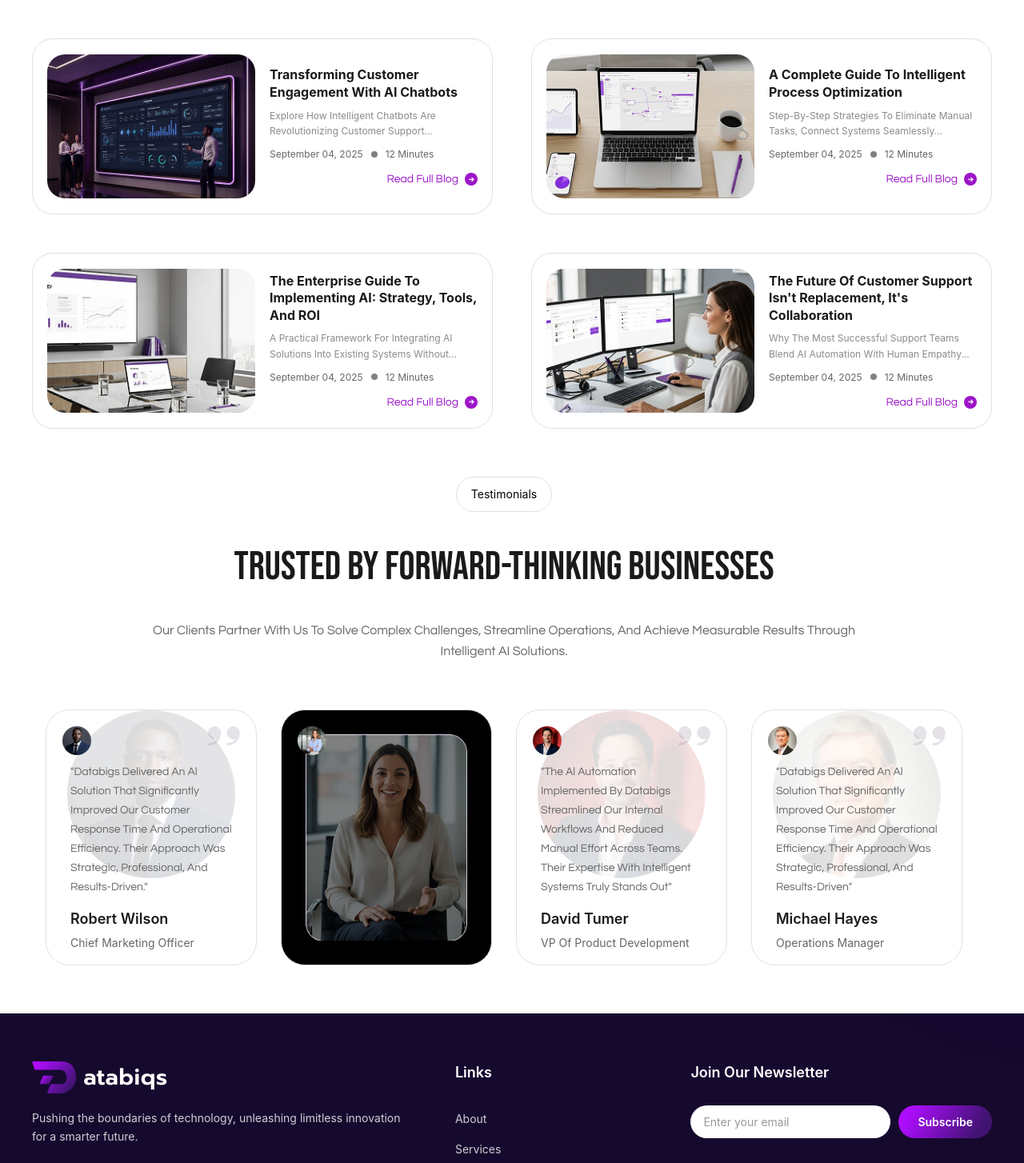
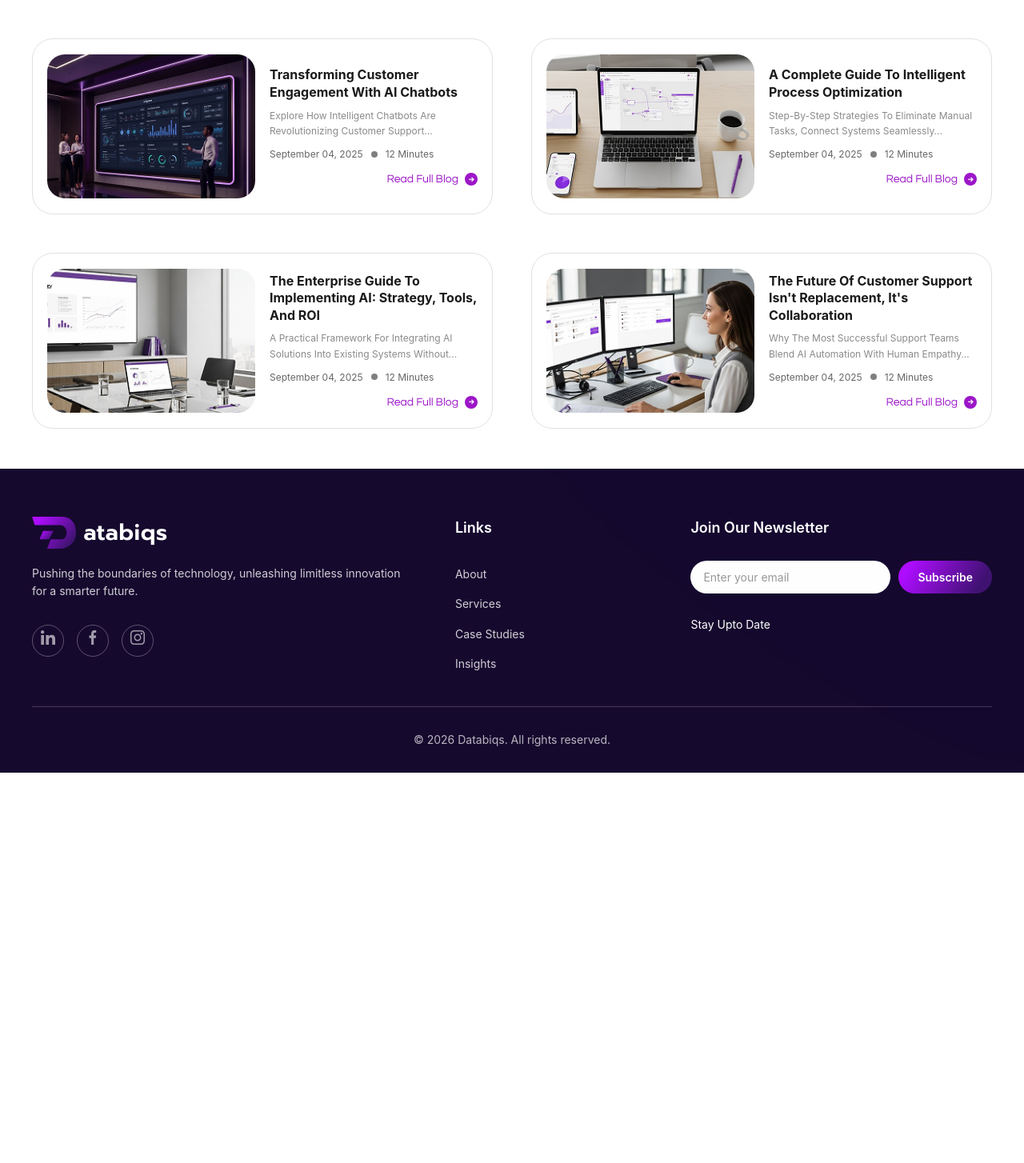
Before and after one commit to JAFFARDEV12/databiqs-website, a React (Create React App) app: page /insights-and-innovation in a window 1280 px wide. Shown: the part 1045-2499 px from the top of the page at 80% size. After the commit the page ends 2011 px from the top, so only its background shows below. Built offline with nearby package versions, Linux system fonts and the light colour scheme; grey boxes are pictures that could not be loaded.

Commit message:
home page,about,header,case study,contact us issues fix

```diff
--- a/src/components/about/AboutUs.css
+++ b/src/components/about/AboutUs.css
@@ -5,7 +5,7 @@
   transform: translateZ(0);
   will-change: transform;
 
-  background-color: red !important;
+
 }
 .top-gradient-wrapper {
   width: 100%;
--- a/src/components/case-studies/CaseStudyHero.css
+++ b/src/components/case-studies/CaseStudyHero.css
@@ -88,10 +88,10 @@
     min-height: clamp(220px, 40vw, 400px);
     border-radius: clamp(14px, 2vw, 24px);
     object-fit: cover;
-    background:
+   /*  background:
       radial-gradient(circle at 75% 10%, rgba(193, 158, 255, 0.5), transparent 45%),
       radial-gradient(circle at 22% 82%, rgba(106, 53, 222, 0.65), transparent 55%),
-      linear-gradient(135deg, #3d2369 0%, #522f8d 42%, #6d47c6 100%);
+      linear-gradient(135deg, #3d2369 0%, #522f8d 42%, #6d47c6 100%); */
     box-shadow: 0 14px 36px rgba(87, 37, 172, 0.24);
     display: block;
   }
--- a/src/components/case-studies/MoreCaseStudiesCarousel.css
+++ b/src/components/case-studies/MoreCaseStudiesCarousel.css
@@ -156,6 +156,7 @@
   justify-content: flex-start;
   min-height: 0;
   width: 100%;
+
 }
 
 .more-cs-card-text {
@@ -169,14 +170,12 @@
 
 .more-cs-card-cta {
   display: inline-flex;
-  flex-direction: row;
-  flex-wrap: nowrap;
   align-items: center;
-  justify-content: flex-start;
   gap: 10px;
+
   margin-top: auto;
-  align-self: flex-start;
-  max-width: 100%;
+  margin-left: auto;   /* pushes button to right side */
+
   font-size: 14px;
   font-weight: 600;
   line-height: 1.25;
@@ -269,8 +268,8 @@
 }
 
 .more-cs-dot {
-  width: 8px;
-  height: 8px;
+  width: 26px;
+  height: 26px;
   padding: 0;
   border: none;
   border-radius: 50%;
--- a/src/components/case-studies/caseStudies.css
+++ b/src/components/case-studies/caseStudies.css
@@ -92,7 +92,7 @@
   .case-study-page-challenge-heading {
     margin: 0;
     font-size: clamp(22px, 3.2vw, 50px);
-    line-height: 1.2;
+    line-height: 60px;
     font-weight: 400;
     font-family: "Bebas Neue", sans-serif;
     color: #101010;
@@ -103,7 +103,7 @@
     width: 100%;
     max-width: 470px;
     justify-self: end;
-    font-size: clamp(16px, 2.2vw, 28px);
+    font-size: clamp(16px, 2.2vw, 20px);
     line-height: 1.55;
     color: #838383;
     text-align: justify;
@@ -144,8 +144,8 @@
     grid-row: 1;
     grid-column: 2;
     margin: 0;
-    font-size: clamp(18px, 2.5vw, 32px);
-    line-height: 1.3;
+    font-size: clamp(18px, 2.5vw, 30px);
+    line-height: 40px;
     font-weight: 400;
     color: #121212;
   }
@@ -154,7 +154,7 @@
     grid-row: 2;
     grid-column: 2;
     margin: 0;
-    font-size: clamp(14px, 1.8vw, 24px);
+    font-size: clamp(14px, 1.8vw, 22px);
     line-height: 1.6;
     color: #2e2e2e;
     text-align: justify;
@@ -275,7 +275,7 @@
   .case-study-page-phase-body {
     margin: 0;
     max-width: 52ch;
-    font-size: clamp(15px, 2vw, 28px);
+    font-size: clamp(15px, 2vw, 20px);
     font-weight: 400;
     line-height: 1.55;
     color: #838383;
--- a/src/components/contact/Contact.css
+++ b/src/components/contact/Contact.css
@@ -1,29 +1,31 @@
 .top-gradient-wrapper {
- width: 100%;
-   background: linear-gradient(
-  180deg,
-  rgba(178, 131, 255, 0.2) 0%,
-  #ffffff 100%
-);
+  width: 100%;
+  background: linear-gradient(
+    180deg,
+    rgba(178, 131, 255, 0.08) 0%,
+    rgba(245, 242, 255, 0.35) 30%,
+    #ffffff 100%
+  );
 }
 
 .decorative-ellipse-1 {
   position: fixed;
-  width: 232px;
-  height: 232px;
-  background: rgba(137, 76, 251, 0.8);
+  width: 180px;
+  height: 180px;
+  background: rgba(137, 76, 251, 0.22); /* much lighter */
   border-radius: 50%;
-  filter: blur(694px);
-  -webkit-filter: blur(694px);
+
+  filter: blur(260px);
+  -webkit-filter: blur(260px);
+
   pointer-events: none;
   z-index: 0;
-  /* Positioned based on Figma coordinates (x: 917, y: 2166) */
-  /* Adjusted for responsive viewport - appears in lower right area */
-  top: 50%;
-  right: 5%;
+
+  top: 52%;
+  right: 3%;
   transform: translate(50%, -50%);
-  opacity: 0.8;
-  will-change: transform;
+
+  opacity: 0.45;
 }
 
 @media (max-width: 1440px) {
--- a/src/components/home/CaseStudiesSection.css
+++ b/src/components/home/CaseStudiesSection.css
@@ -104,8 +104,32 @@
   opacity: 0;
   position: relative;
   overflow: hidden;
+  opacity: 0;
+  transform: translateY(18px);
+}
+.case-studies-section.animate .case-study-card {
+  animation: cardFadeUp 0.55s ease forwards;
 }
 
+/* first visible card */
+.case-studies-section.animate .case-study-slide-item:nth-child(1) .case-study-card {
+  animation-delay: 0.12s;
+}
+
+/* second visible card */
+.case-studies-section.animate .case-study-slide-item:nth-child(2) .case-study-card {
+  animation-delay: 0.28s;
+}
+@keyframes cardFadeUp {
+  from {
+    opacity: 0;
+    transform: translateY(18px);
+  }
+  to {
+    opacity: 1;
+    transform: translateY(0);
+  }
+}
 .case-study-card::before {
   content: '';
   position: absolute;
@@ -137,17 +161,7 @@
   z-index: 1;
 }
 
-.case-studies-section.animate .case-study-card {
-  animation: fadeInUp 0.4s ease-out forwards;
-}
 
-.case-studies-section.animate .case-study-card:nth-child(1) {
-  animation-delay: 0.2s;
-}
-
-.case-studies-section.animate .case-study-card:nth-child(2) {
-  animation-delay: 1s;
-}
 
 .case-study-image-container {
   width: 100%;
--- a/src/components/home/TestimonialsSection.css
+++ b/src/components/home/TestimonialsSection.css
@@ -150,23 +150,19 @@
 }
 
 .testimonial-card.featured {
-  transform: scale(1);
-  z-index: 1;
   position: relative;
+  width: 264px;
+  height: 320px;
+  border-radius: 30px;
+  overflow: hidden;
+  background: #000;
+  padding: 0 !important;
+  border: none;
 }
 
 .testimonial-card.featured::before {
-  content: '';
-  position: absolute;
-  top: 0;
-  left: 0;
-  right: 0;
-  bottom: 0;
-  background: rgba(0, 0, 0, 0.3);
-  border-radius: 30px;
-  z-index: 0;
+  display: none !important;
 }
-
 .testimonial-card.featured > * {
   position: relative;
   z-index: 1;
@@ -179,29 +175,35 @@
 
 .testimonial-card.featured .testimonial-avatar {
   position: absolute;
-  top: 20px;
-  left: 20px;
-  width: 36px;
-  height: 36px;
+  top: 18px;
+  left: 18px;
+  width: 42px;
+  height: 42px;
   border-radius: 50%;
-  object-fit: cover;
-  z-index: 2;
+  z-index: 5;
 }
 
 .testimonial-card.featured .testimonial-author {
-  margin-top: auto;
-  padding-top: 0;
-  margin-top: 175px;
-  position: relative;
-  z-index: 2;
+  position: absolute;
+  left: 24px;
+  bottom: 22px;
+  margin: 0;
+  padding: 0;
+  z-index: 6;
 }
 
 .testimonial-card.featured .author-name {
-  color: white;
+  color: #fff;
+  font-size: 20px;
+  font-weight: 700;
+  line-height: 1;
+  margin-bottom: 8px;
 }
 
 .testimonial-card.featured .author-title {
-  color: rgba(255, 255, 255, 0.9);
+  color: rgba(255,255,255,.9);
+  font-size: 20px;
+  font-weight: 400;
 }
 
 .testimonial-avatar {
@@ -354,13 +356,11 @@
 }
 
 .testimonial-card.featured .play-button {
+  position: absolute;
   top: 50%;
   left: 50%;
-  transform: translate(-50%, -50%);
-  width: 70px;
-  height: 39px;
-  min-width: 70px;
-  min-height: 39px;
+  transform: translate(-50%, -50%) !important;
+  z-index: 6;
 }
 
 .play-button:hover {
@@ -411,7 +411,59 @@
   color: #7B2CBF;
   font-size: 20px;
 }
+@media (max-width:768px){
 
+  .testimonial-card.featured{
+    width: 100%;
+    max-width: 360px;
+    height: 520px;
+    border-radius: 34px;
+  }
+
+  .testimonial-video-inline,
+  .featured-video-overlay{
+    border-radius: 34px;
+  }
+
+  .testimonial-card.featured .testimonial-avatar{
+    top: 18px;
+    left: 18px;
+    width: 46px;
+    height: 46px;
+  }
+
+  .testimonial-card.featured .author-name{
+    font-size: 18px;
+  }
+
+  .testimonial-card.featured .author-title{
+    font-size: 14px;
+  }
+
+  .testimonial-card.featured .testimonial-author{
+    left: 20px;
+    bottom: 20px;
+  }
+}
+
+/* -------- SMALL MOBILE -------- */
+@media (max-width:480px){
+
+  .testimonial-card.featured{
+    max-width: 100%;
+    height: 500px;
+    border-radius: 28px;
+  }
+
+  .testimonial-video-inline,
+  .featured-video-overlay{
+    border-radius: 28px;
+  }
+
+  .testimonial-card.featured .play-button{
+    transform: translate(-50%, -50%) scale(.9) !important;
+  }
+}
 @media (max-width: 968px) {
   .testimonials-grid {
     flex-direction: column;
@@ -721,16 +773,17 @@
   width: 100%;
   height: 100%;
   object-fit: cover;
-  z-index: 0;
+  border-radius: 30px;
+  z-index: 1;
   pointer-events: none;
 }
 
 .featured-video-overlay {
   position: absolute;
   inset: 0;
-  background: rgba(0, 0, 0, 0.28);
-  z-index: 1;
-  pointer-events: none;
+  background: rgba(0,0,0,0.35);
+  z-index: 2;
+  border-radius: 30px;
 }
 
 .testimonial-card.featured > * {
--- a/src/components/insights-innovation/InsightsInnovation.jsx
+++ b/src/components/insights-innovation/InsightsInnovation.jsx
@@ -19,7 +19,7 @@ const InsightsInnovation = () => {
 
        </div>
       <InsightsGrid />
-      <TestimonialsSection />
+      {/* <TestimonialsSection /> */}
       <Footer />
     </div>
   );
```
Also changed, not shown: src/components/home/CaseStudiesSection.js (line endings or trailing spaces).
